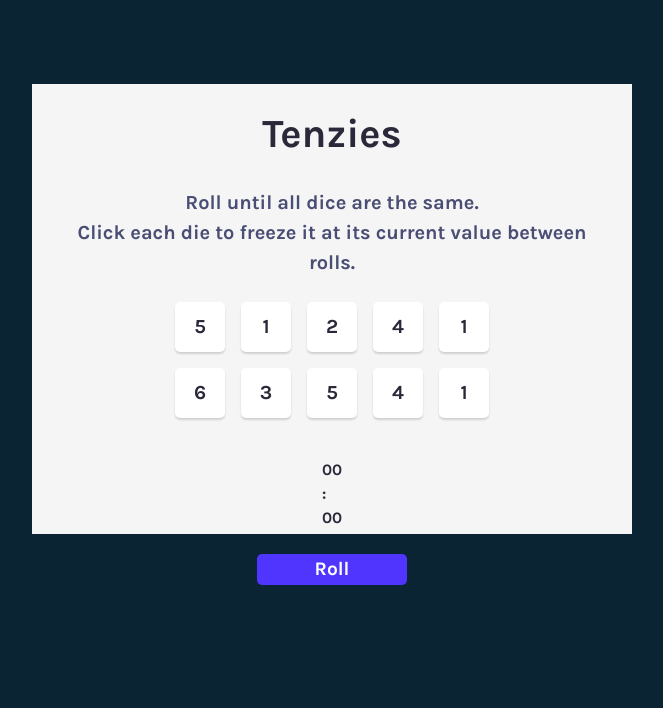
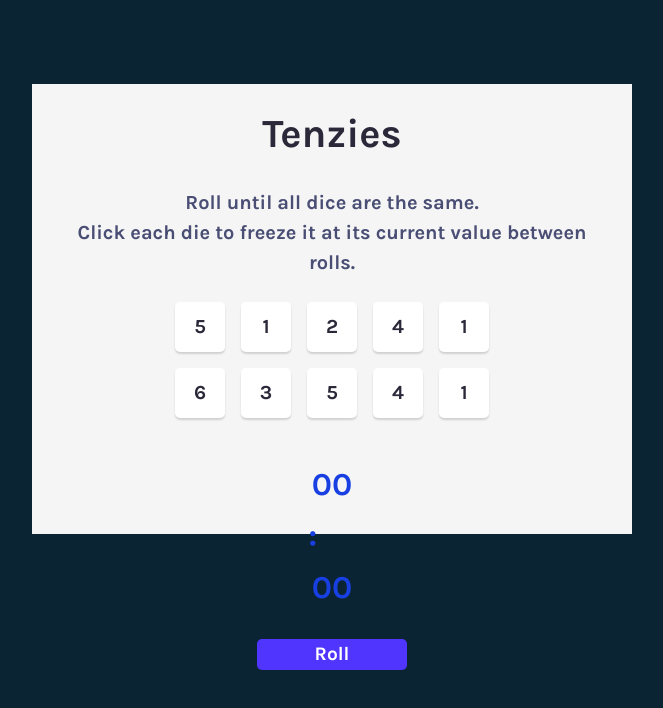
Before and after one commit to QuangLyHo/QuangLyHo.github.io, a React (Vite) app in the folder scrimba_projects/react-tenzies-game/: page / in a window 1280 px wide. Shown: the top 708 px of the page, without its empty margins (308-971 px from the left). Built offline with nearby package versions, Linux system fonts and the light colour scheme.

Commit message:
updated css file

```diff
--- a/scrimba_projects/react-tenzies-game/src/index.css
+++ b/scrimba_projects/react-tenzies-game/src/index.css
@@ -106,3 +106,14 @@ span {
 .roll-btn:active {
   box-shadow: inset 5px 5px 10px -3px rgba(0, 0, 0, 0.15);
 }
+
+.timer-container {
+  color: #183FE1;
+  font-size: 2rem;
+  font-weight: 700;
+}
+
+.timer {
+  font-family: inherit;
+  margin: .1em;
+}
```
